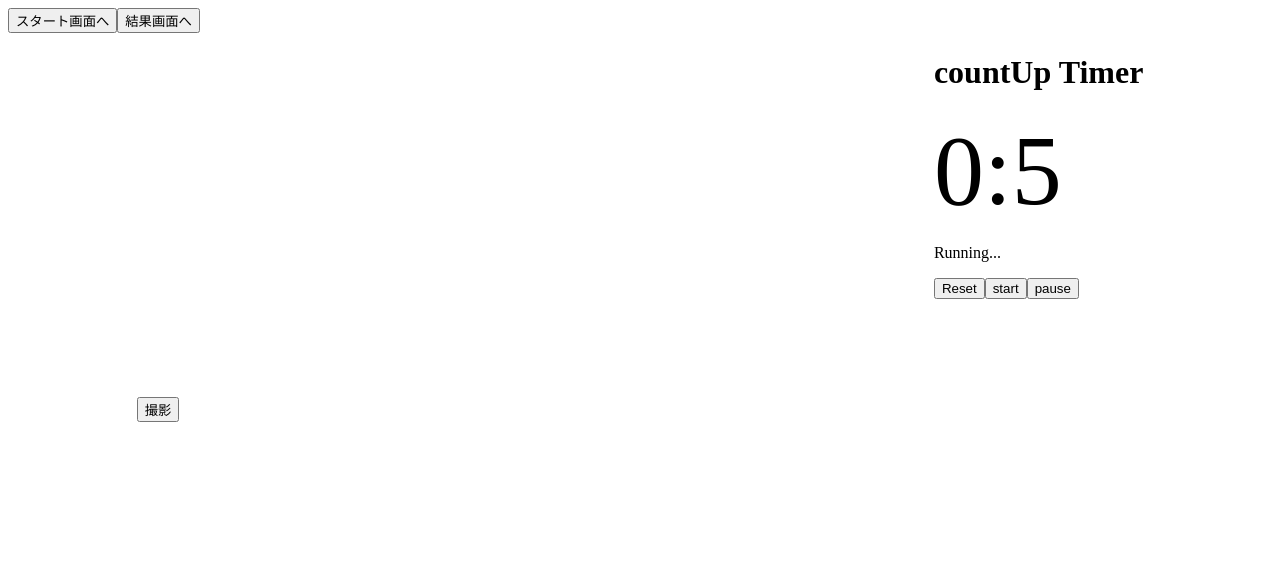
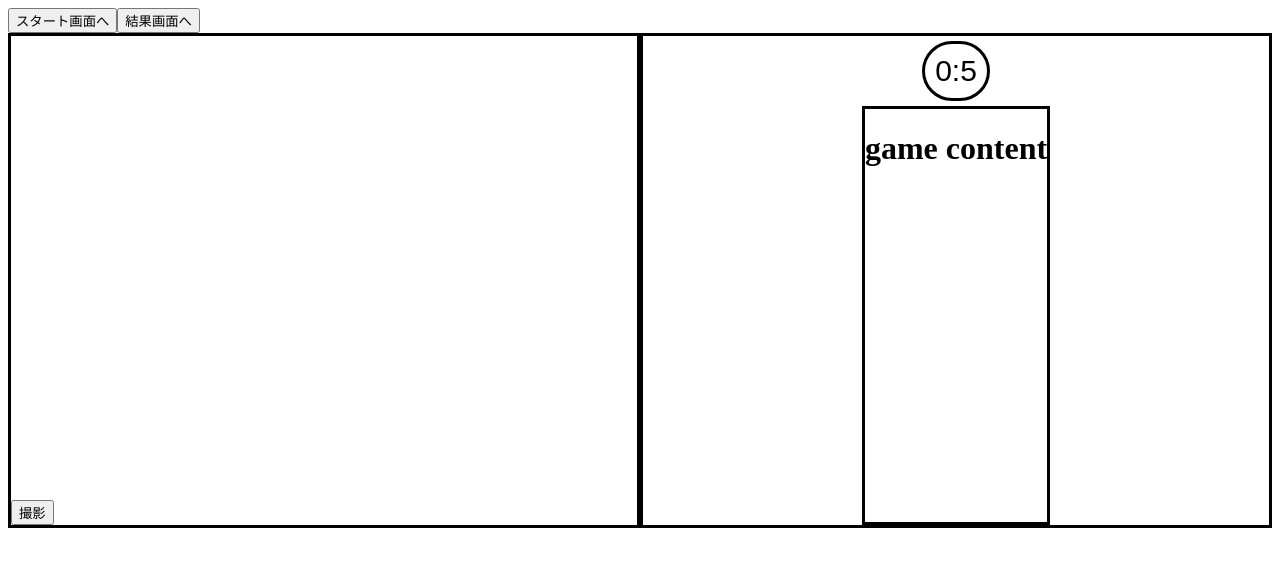
Before and after one commit to enPit-AR/AR-enPitApp, a React (Create React App) app in the folder ar-app/: page /GameScreen in a window 1280 px wide. Shown: the top 566 px of the page. Built offline with nearby package versions, Linux system fonts and the light colour scheme; no server answers.

Commit message:
add camera and frame of contents

```diff
--- a/ar-app/src/components/Camera.tsx
+++ b/ar-app/src/components/Camera.tsx
@@ -14,17 +14,19 @@ import { useRef, useState, useCallback } from "react";
     //      //自動化する仕組み
     //  }
      return(
-         <div>
+         <div style={styles.component}>
              <div>
              <Webcam
                audio={false}
+            //    width={540}
+            //    height={360}
                width={540}
-               height={360}
+               height={460}
                ref={webcamRef}
                screenshotFormat="image/jpeg"
                videoConstraints={{
                  width: 720,
-                 height: 360,
+                 height: 540,
                  facingMode: "user"
                }}
              />
@@ -56,4 +58,10 @@ import { useRef, useState, useCallback } from "react";
 
      );
  };
+
+const styles : {[key: string]: React.CSSProperties} = {
+    component:{
+        // border: "solid"
+    }
+}
  export default Camera;
--- /dev/null
+++ b/ar-app/src/components/GameContent.tsx
@@ -0,0 +1,11 @@
+const GameContent = () => {
+    return(
+        <div>
+            <h1>
+                game content
+            </h1>
+        </div>
+    );
+};
+
+export default GameContent;
--- a/ar-app/src/components/StopWatch.tsx
+++ b/ar-app/src/components/StopWatch.tsx
@@ -4,14 +4,14 @@ function StopWatch() {
 
     const { seconds, minutes, isRunning, start, pause, reset } = useStopwatch({ autoStart: true });
     return (
-        <div>
-            <h1>countUp Timer</h1>
-            <div style={styles.countString}>
-                <span>{minutes}</span>:
-                <span>{seconds}</span>
+        <div style={styles.component}>
+            {/* <h1>countUp Timer</h1> */}
+            <div style={styles.timerBox}>
+                <span style={styles.countString}>{minutes}:</span>
+                <span style={styles.countString}>{seconds}</span>
             </div>
-            <p>{isRunning ? "Running..." : "Not running..."}</p>
-            <button
+            {/* <p>{isRunning ? "Running..." : "Not running..."}</p> */}
+            {/* <button
             onClick={reset as unknown as React.MouseEventHandler<HTMLButtonElement>}>
                 Reset
             </button>
@@ -22,14 +22,29 @@ function StopWatch() {
             <button
             onClick={pause as unknown as React.MouseEventHandler<HTMLButtonElement>}>
                 pause
-            </button>
+            </button> */}
         </div>
     );
 };
 
 const styles : {[key: string]: React.CSSProperties} = {
+    component:{
+        padding: 10,
+        margin: 5,
+        width: "fit-content",
+        border: "solid",
+        borderRadius:1000
+    },
+    timerBox:{
+        // width: "fit-content",
+        // border: "solid",
+        // borderWidth: 2,
+        // borderRadius: 15,
+    },
     countString:{
-        fontSize: 100,
+        fontSize: 30,
+        fontWeight:10,
+        fontFamily:"fantasy",
     },
 }
 export default StopWatch;
--- a/ar-app/src/screens/GameScreen.tsx
+++ b/ar-app/src/screens/GameScreen.tsx
@@ -1,8 +1,10 @@
 import { useNavigate } from "react-router-dom"
 import Camera from "../components/Camera";
 import StopWatch from "../components/StopWatch";
+import GameContent from "../components/GameContent";
 
-const GameScreen = () => {
+const GameScreen : React.FC = () => {
+
     const navigate = useNavigate()
     return (
         <div>
@@ -11,11 +13,19 @@ const GameScreen = () => {
                 <button onClick={() => navigate('/ResultScreen')}>結果画面へ</button>
             </div>
             <div style={styles.mainScreen}>
-                <div style={styles.camera}>
-                    <Camera/>
+                <div style={styles.left}>
+                    <div style={styles.camera}>
+                        <Camera/>
+                    </div>
                 </div>
-                <div style={styles.stopWatch}>
-                    <StopWatch/>
+
+                <div style={styles.right}>
+                    <div style={styles.stopWatch}>
+                        <StopWatch/>
+                    </div>
+                    <div style={styles.game}>
+                        <GameContent/>
+                    </div>
                 </div>
             </div>
         </div>
@@ -25,11 +35,38 @@ const GameScreen = () => {
 const styles : {[key: string]: React.CSSProperties} = {
     mainScreen:{
         display: "flex",
-        flexDirection: "row",
-        justifyContent: "space-around",
+        margin:0,
+        padding:0,
+    },
+    left:{
+        flex: 1,
+        margin:0,
+        padding:0,
+        border: "solid",
+        display:"flex",
+    },
+    camera:{
+    },
+
+    right:{
+        flex: 1,
+        margin:0,
+        padding:0,
+        border: "solid",
+        display: 'flex',
+        flexFlow: "column",
+        alignItems: "center",
+        justifyContent: "center",
 
     },
-
+    stopWatch:{
+        flex: 0.1,
+        alignItems: "center",
+    },
+    game:{
+        border: "solid",
+        flex:0.9,
+    },
 }
 
 export default GameScreen;
```
